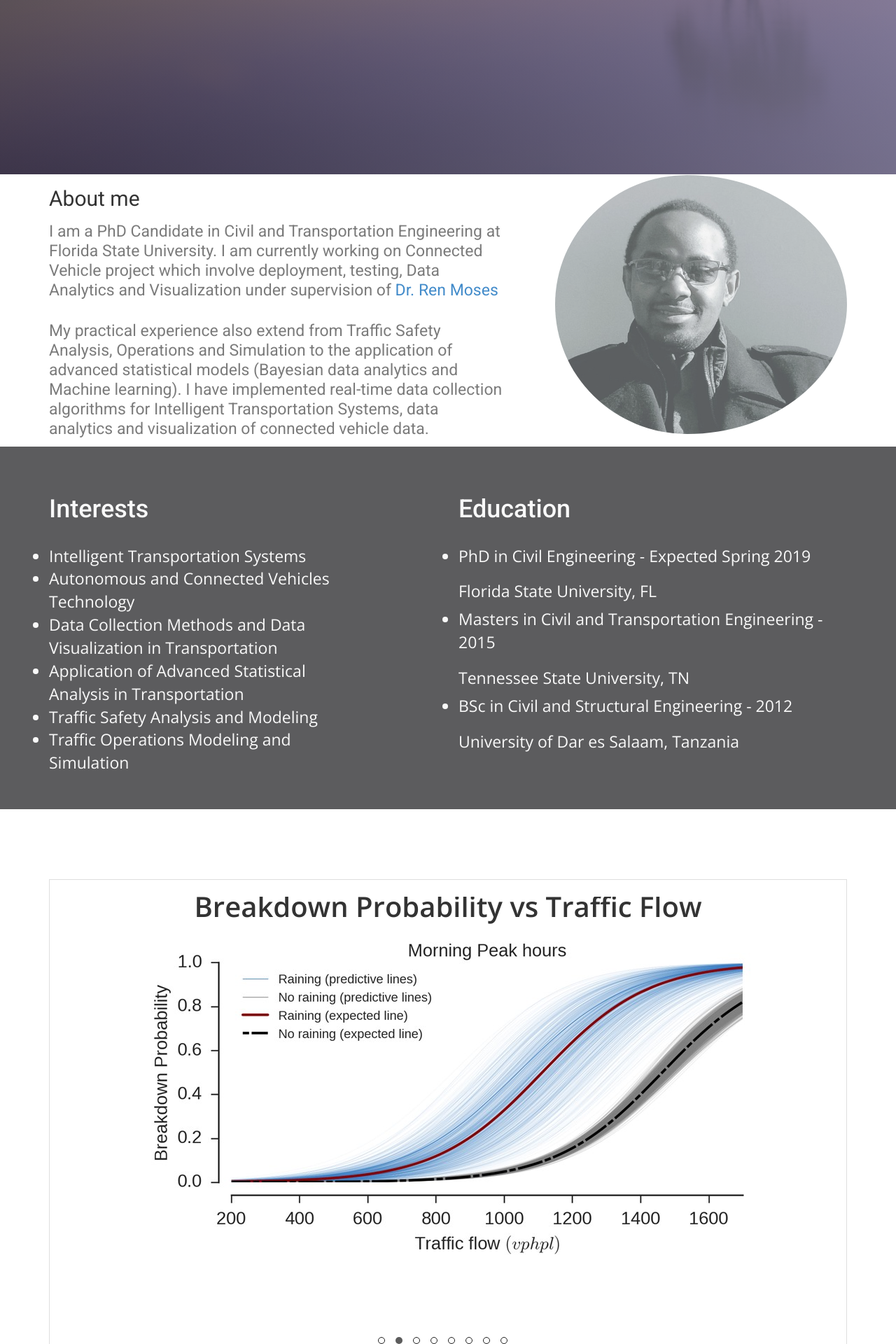
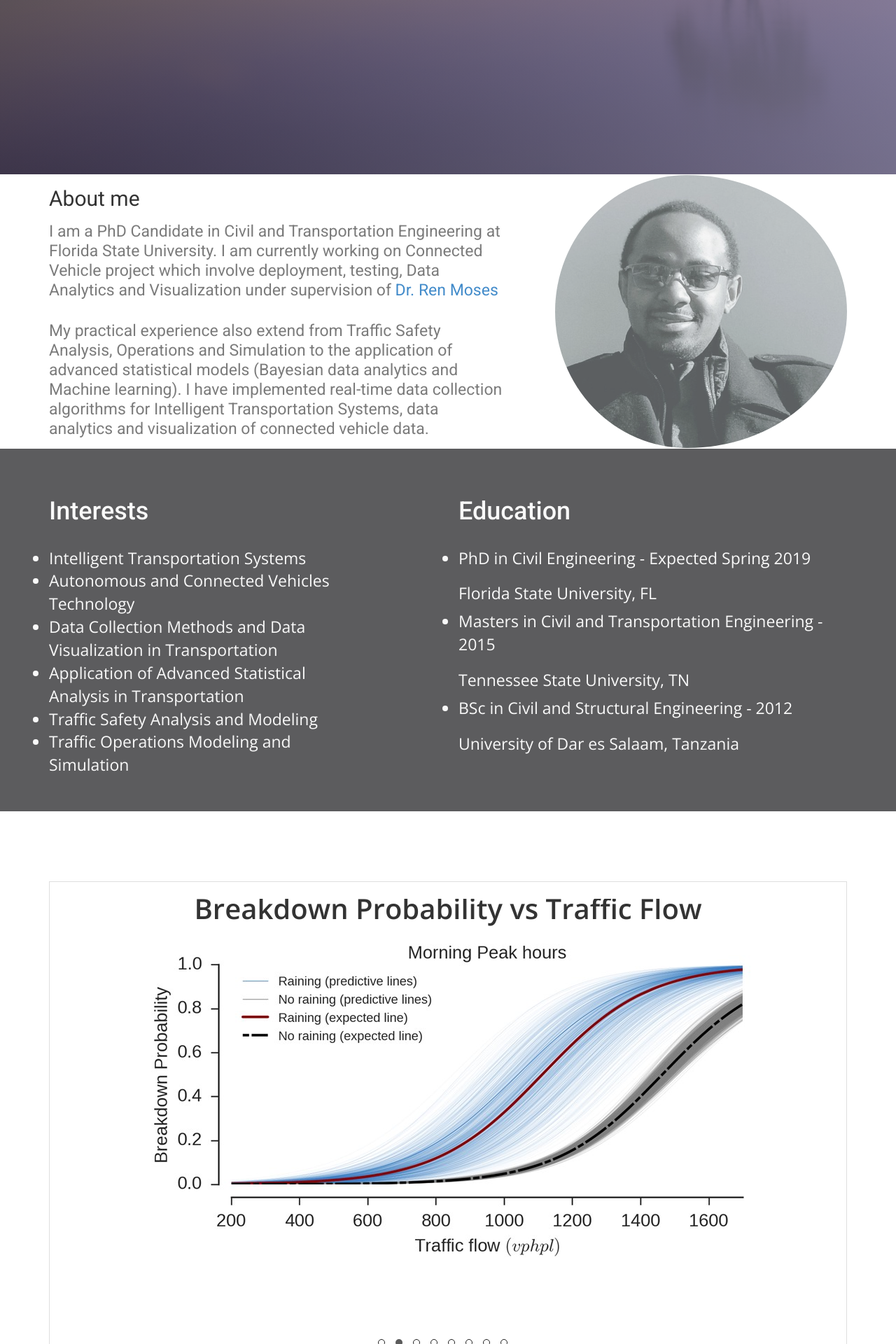
Before and after one commit to ekidando/Emma, a Jekyll site: the page built from index.html, in a window 1280 px wide. Shown: the part 600-2520 px from the top of the page at 70% size. Built offline with Jekyll 4.4.1, drawn with Linux system fonts in a browser that asks for light colours; nearby versions of some CDN libraries; some web fonts are replaced.

Commit message:
Update index.html

```diff
--- a/index.html
+++ b/index.html
@@ -39,7 +39,7 @@ published: true
       </div><!-- .col-md-7 close -->
       <div class="col-md-5 col-sm-12">
         <div class="block">
-         <div><img class="centered-and-cropped" width="300" height="370" style="border-radius:50%; opacity: 0.7;" src="img/2-2.jpg" alt="Img"></div>
+         <div><img class="centered-and-cropped" width="300" height="390" style="border-radius:50%; opacity: 0.7;" src="img/2-2.jpg" alt="Img"></div>
         </div>
       </div><!-- .col-md-5 close -->
     </div>
```
